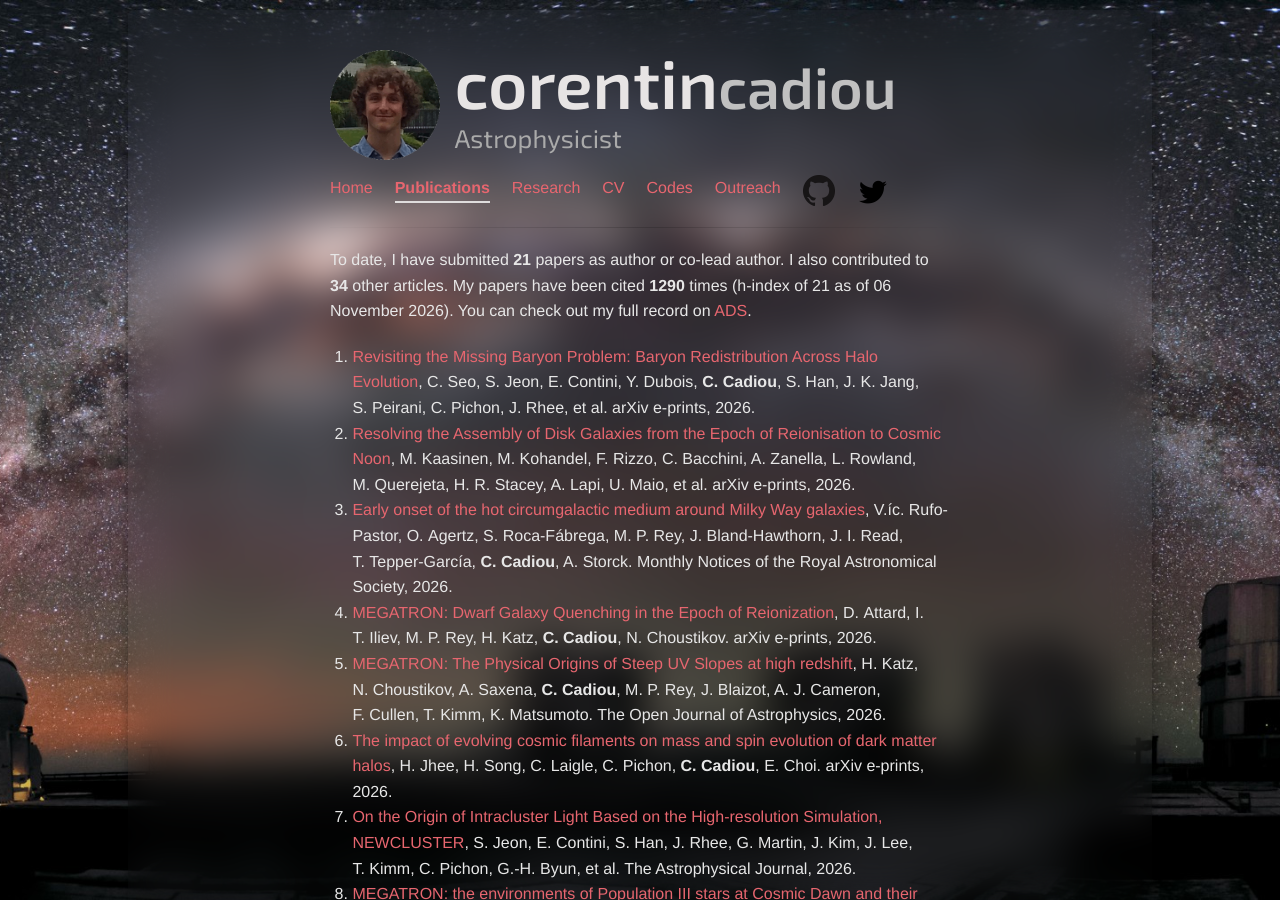
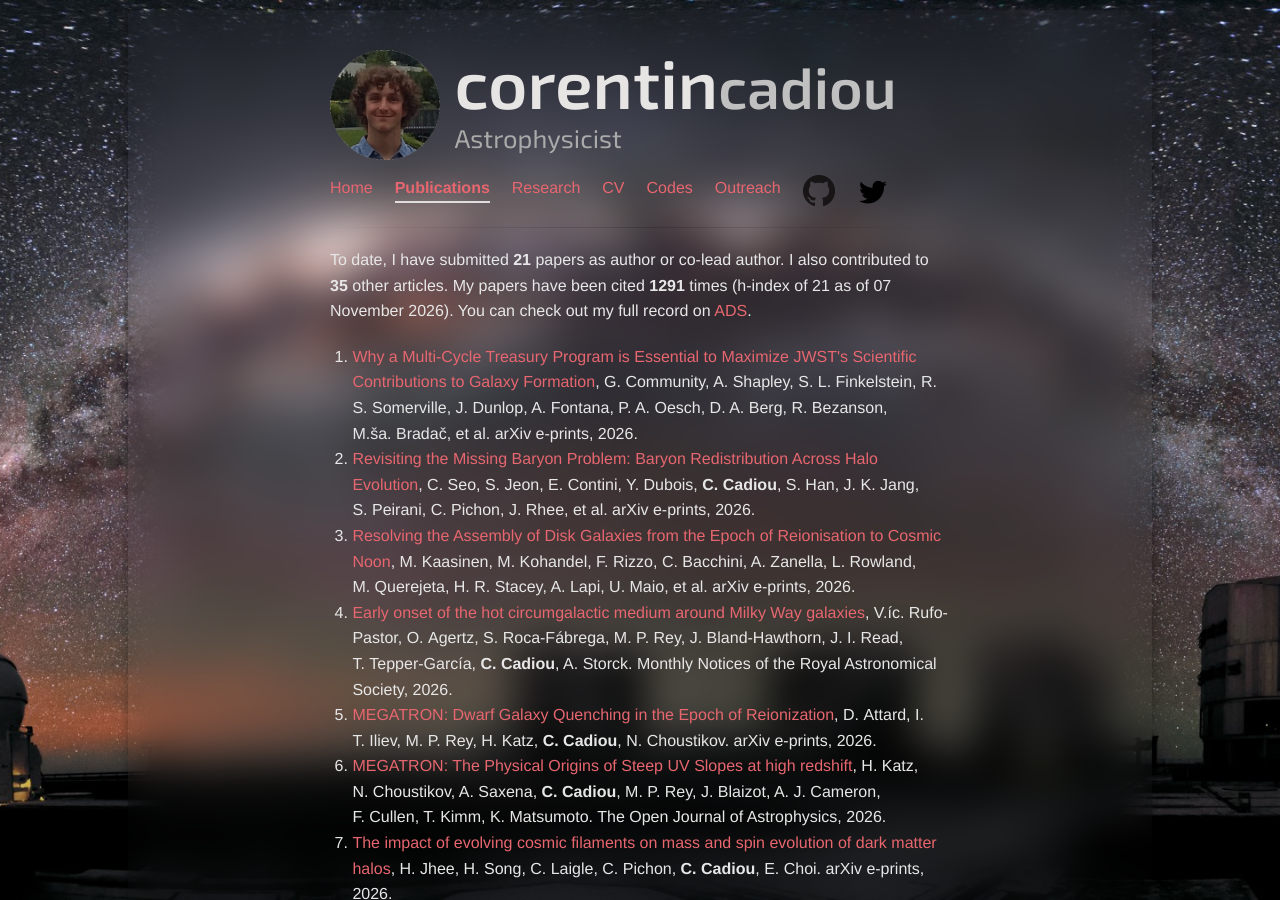
Before and after one commit to cphyc/cphyc.github.io, a Jekyll site: the page built from publications/index.html, in a window 1280 px wide and 900 px high. Built offline with Jekyll 4.4.1, drawn with Linux system fonts in a browser that asks for light colours; nearby versions of some CDN libraries.

Commit message:
Update publications and CV [skip ci]
Automated update via GitHub Actions

```diff
--- a/publications/index.html
+++ b/publications/index.html
@@ -7,13 +7,52 @@ description: My Publications
 
 <p>
   To date, I have submitted <b>21</b> papers as author or co-lead author.
-  I also contributed to <b>34</b> other articles.
-  My papers have been cited <b>1290</b> times (h-index of 21 as of 06 November 2026).
+  I also contributed to <b>35</b> other articles.
+  My papers have been cited <b>1291</b> times (h-index of 21 as of 07 November 2026).
   You can check out my full record on <a href="https://ui.adsabs.harvard.edu/search/q=((author%3A%22Cadiou%2C%20C%22))%20-bibstem%3A%22zndo%22%20collection%3Aastronomy&sort=date%20desc%2C%20bibcode%20desc&p_=0" target="_blank">ADS</a>.
 </p>
 <ol>
 
   <li>
+    <a href="https://arxiv.org/abs/2611.07027">Why a Multi-Cycle Treasury Program is Essential to Maximize JWST&#39;s Scientific Contributions to Galaxy Formation</a>,
+
+
+      G.&nbsp;Community,
+
+
+      A.&nbsp;Shapley,
+
+
+      S. L.&nbsp;Finkelstein,
+
+
+      R. S.&nbsp;Somerville,
+
+
+      J.&nbsp;Dunlop,
+
+
+      A.&nbsp;Fontana,
+
+
+      P. A.&nbsp;Oesch,
+
+
+      D. A.&nbsp;Berg,
+
+
+      R.&nbsp;Bezanson,
+
+
+      M.ša.&nbsp;Bradač,
+
+
+      et al.
+
+    arXiv e-prints, 2026.
+  </li>
+
+  <li>
     <a href="https://arxiv.org/abs/2611.03814">Revisiting the Missing Baryon Problem: Baryon Redistribution Across Halo Evolution</a>,
 
 
```
Also changed, not shown: 2 other files.
